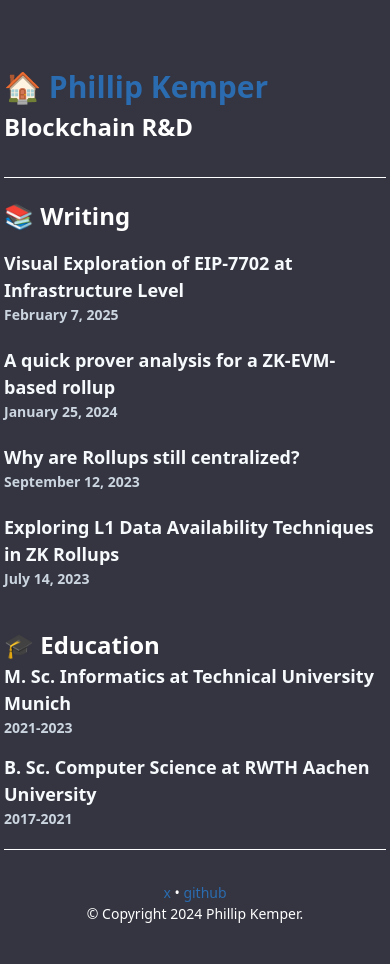
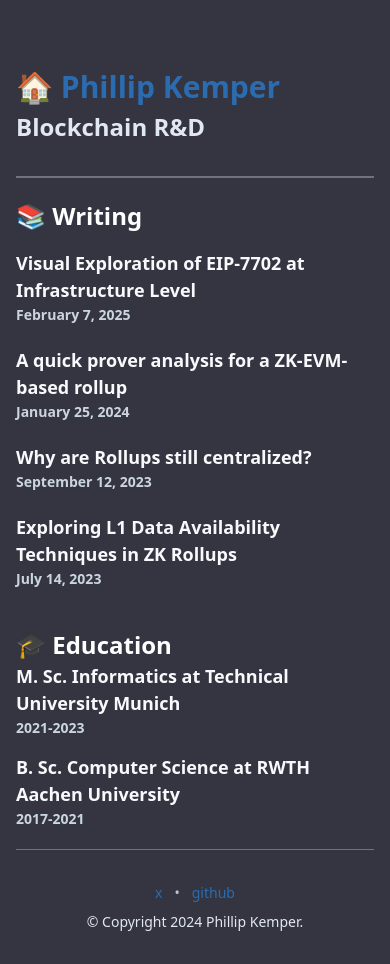
Before and after one commit to Phillip-Kemper/kempy-web, a Next.js app in the folder client/: page / in a window 390 px wide. Built offline with nearby package versions, Linux system fonts and the light colour scheme.

Commit message:
fix lint

```diff
--- a/client/src/pages/index.tsx
+++ b/client/src/pages/index.tsx
@@ -24,9 +24,11 @@ const Index = ({ allPostsData }: any) => {
         <a
           key={id}
           href={`/posts/${id}`}
-          className="pt-4 block transform transition-all duration-300 ease-out hover:scale-105 group"
+          className="group block pt-4 transition-all duration-300 ease-out hover:scale-105"
         >
-          <h2 className="text-lg font-bold text-gray-100 group-hover:text-white">{title}</h2>
+          <h2 className="text-lg font-bold text-gray-100 group-hover:text-white">
+            {title}
+          </h2>
           <h2 className="mb-1.5 text-sm text-gray-400 group-hover:text-gray-200">
             <Date dateString={date} />
           </h2>
@@ -35,17 +37,21 @@ const Index = ({ allPostsData }: any) => {
 
       <h1 className="pt-8 text-2xl font-bold">🎓 Education</h1>
 
-      <div className="group block transform transition-all duration-300 ease-out hover:scale-105">
+      <div className="group block transition-all duration-300 ease-out hover:scale-105">
         <h2 className="text-lg font-bold text-gray-100 group-hover:text-white">
           M. Sc. Informatics at Technical University Munich
         </h2>
-        <h3 className="text-sm font-bold text-gray-400 group-hover:text-gray-200">2021-2023</h3>
+        <h3 className="text-sm font-bold text-gray-400 group-hover:text-gray-200">
+          2021-2023
+        </h3>
       </div>
-      <div className="group block transform transition-all duration-300 ease-out hover:scale-105">
+      <div className="group block transition-all duration-300 ease-out hover:scale-105">
         <h2 className="pt-4 text-lg font-bold text-gray-100 group-hover:text-white">
           B. Sc. Computer Science at RWTH Aachen University
         </h2>
-        <h3 className="text-sm font-bold text-gray-400 group-hover:text-gray-200">2017-2021</h3>
+        <h3 className="text-sm font-bold text-gray-400 group-hover:text-gray-200">
+          2017-2021
+        </h3>
       </div>
     </Main>
   );
--- a/client/src/styles/global.css
+++ b/client/src/styles/global.css
@@ -98,3 +98,15 @@ img {
   padding: 1em 0;
   margin: 0.5em 0;
 }
+
+@keyframes gradient {
+  0% {
+    background-position: 0% 50%;
+  }
+  50% {
+    background-position: 100% 50%;
+  }
+  100% {
+    background-position: 0% 50%;
+  }
+}
--- a/client/src/templates/Main.tsx
+++ b/client/src/templates/Main.tsx
@@ -10,43 +10,49 @@ type IMainProps = {
 
 const Main = (props: IMainProps) => (
   <div>
-    <div className="w-full px-1 text-white antialiased">
+    <div className="w-full px-4 text-white antialiased sm:px-6">
       {props.meta}
-
       <div className="mx-auto max-w-screen-md">
-        <div className="border-b border-white">
-          <div className="pt-16 pb-8">
-            <div className="text-3xl font-bold text-white">
-              <Link href="/" className="text-white">
+        <div className="group border-b border-white/30">
+          <div className="relative pt-16 pb-8">
+            <div className="text-3xl font-bold">
+              <Link
+                href="/"
+                className="inline-block text-white transition-all duration-300 hover:text-gray-300"
+              >
                 {AppConfig.title}
               </Link>
             </div>
-
-            <div className="text-2xl font-bold">{AppConfig.description}</div>
+            <div className="text-2xl font-bold text-gray-300 transition-all duration-300 group-hover:text-white">
+              {AppConfig.description}
+            </div>
+            <div className="absolute bottom-0 left-0 h-px w-full bg-white/30"></div>
           </div>
         </div>
 
         <div className="content py-5 text-xl">{props.children}</div>
 
-        <div className="border-t border-white py-8 text-center text-sm">
-          <div>
+        <div className="border-t border-white/30 py-8 text-center text-sm">
+          <div className="space-x-3">
             <a
               href="https://twitter.com/Kemperino_"
               target="_blank"
               rel="noopener noreferrer"
+              className="inline-block transition-all duration-300 hover:text-gray-300"
             >
               x
-            </a>{' '}
-            &bull;{' '}
+            </a>
+            <span className="text-white/70">&bull;</span>
             <a
               href="https://github.com/Phillip-Kemper"
               target="_blank"
               rel="noopener noreferrer"
+              className="inline-block transition-all duration-300 hover:text-gray-300"
             >
               github
             </a>
           </div>
-          <div>
+          <div className="mt-2 text-gray-300">
             © Copyright {new Date().getFullYear()} {AppConfig.site_name}.
           </div>
         </div>
```
